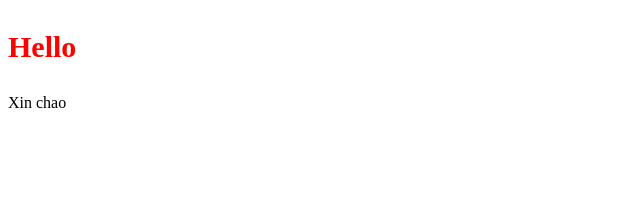
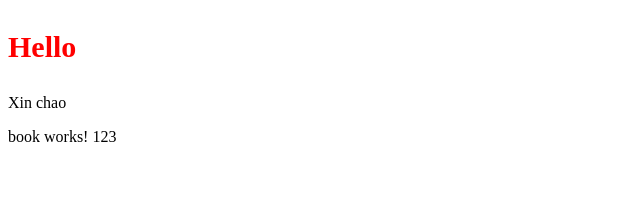
Before and after one commit to dokhoacoder/learn-angular, an Angular app: page / in a window 1280 px wide. Shown: the top 218 px of the page, without its empty margins (0-640 px from the left). Built offline with nearby package versions, Linux system fonts and the light colour scheme.

Commit message:
ng g c book

```diff
--- a/src/app/app.component.html
+++ b/src/app/app.component.html
@@ -1 +1,2 @@
 <app-word></app-word>
+<app-book></app-book>
--- a/src/app/app.module.ts
+++ b/src/app/app.module.ts
@@ -3,11 +3,13 @@ import { NgModule } from '@angular/core';
 
 import { AppComponent } from './app.component';
 import { WordComponent } from './word/word.component';
+import { BookComponent } from './book/book.component';
 
 @NgModule({
   declarations: [
     AppComponent,
-    WordComponent
+    WordComponent,
+    BookComponent
   ],
   imports: [
     BrowserModule
--- /dev/null
+++ b/src/app/book/book.component.html
@@ -0,0 +1,3 @@
+<p>
+  book works! 123
+</p>
--- /dev/null
+++ b/src/app/book/book.component.ts
@@ -0,0 +1,15 @@
+import { Component, OnInit } from '@angular/core';
+
+@Component({
+  selector: 'app-book',
+  templateUrl: './book.component.html',
+  styleUrls: ['./book.component.css']
+})
+export class BookComponent implements OnInit {
+
+  constructor() { }
+
+  ngOnInit() {
+  }
+
+}
```
Also changed, not shown: src/app/book/book.component.css (added), 1 other file (tests, documents, lock files or other folders).
